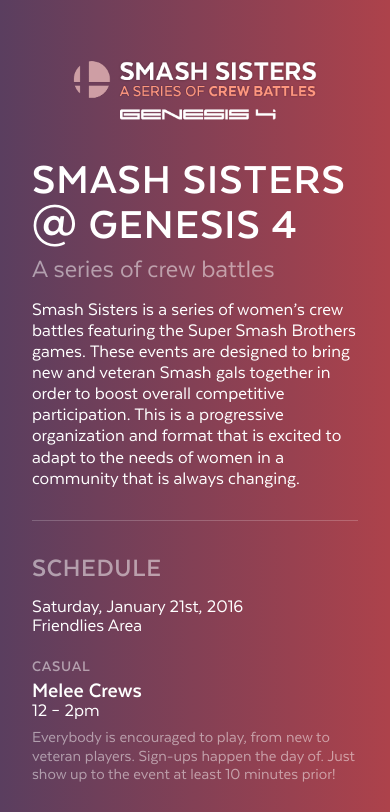
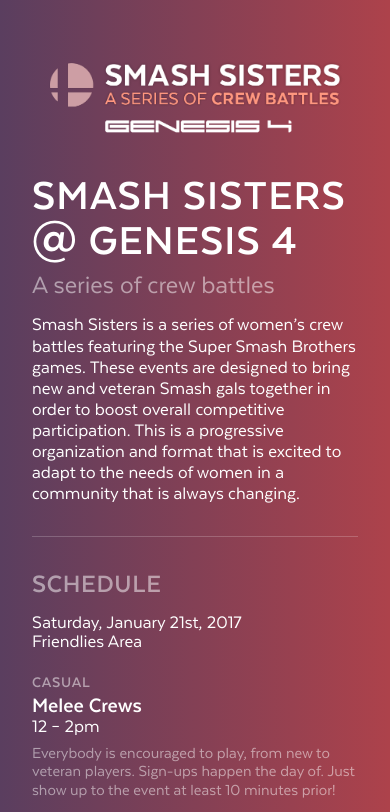
Before and after one commit to lilchen/smash-sisters, a plain HTML site: page g4/index.html in a window 390 px wide. Shown: the top 812 px of the page. Drawn offline with Linux system fonts and the light colour scheme; files whose address does not match are found by name.

Commit message:
Added meta data img and revised date

```diff
--- a/g4/css/styles.css
+++ b/g4/css/styles.css
@@ -120,6 +120,13 @@
 .banner {
   max-width: 100%;
   margin: 50px 0 0px 0;
+}
+
+@media (max-width: 550px) {
+  .banner {
+    max-width: calc(100% + 4rem);
+    margin-left: -2rem;
+  }
 }
 
 .intro {
--- a/g4/index.html
+++ b/g4/index.html
@@ -5,6 +5,9 @@
   <meta http-equiv="X-UA-Compatible" content="IE=edge">
   <meta name="viewport" content="width=device-width, initial-scale=1">
   <title>Smash Sisters @ Genesis 4</title>
+
+  <meta property="og:image" rel="image_src" type="image/jpeg" content="/g4/img/smashsisters-thumbnail.jpg">
+
   <link rel="stylesheet" href="/g4/css/fontawesome.css">
   <link rel="stylesheet" href="/css/basscss/css/basscss.css">
   <link rel="stylesheet" href="/g4/css/styles.css">
@@ -30,7 +33,7 @@
 
   <!-- <h3 class="h3 mt1"><strong>Location</strong></h3> -->
   <!-- <h3 class="h3 mt1"><strong>Date</strong></h3> -->
-  <h4 class="h4 mt1 opaque">Saturday, January 21st, 2016</h4>
+  <h4 class="h4 mt1 opaque">Saturday, January 21st, 2017</h4>
   <h4 class="h4 mb1">Friendlies Area</h4>
 
   <div class="flex flex-wrap content-start mxn3">
```
Also changed, not shown: g4/img/smashsisters-thumbnail.jpg (added), g4/img/smashsisters-thumbnail.png (added).
